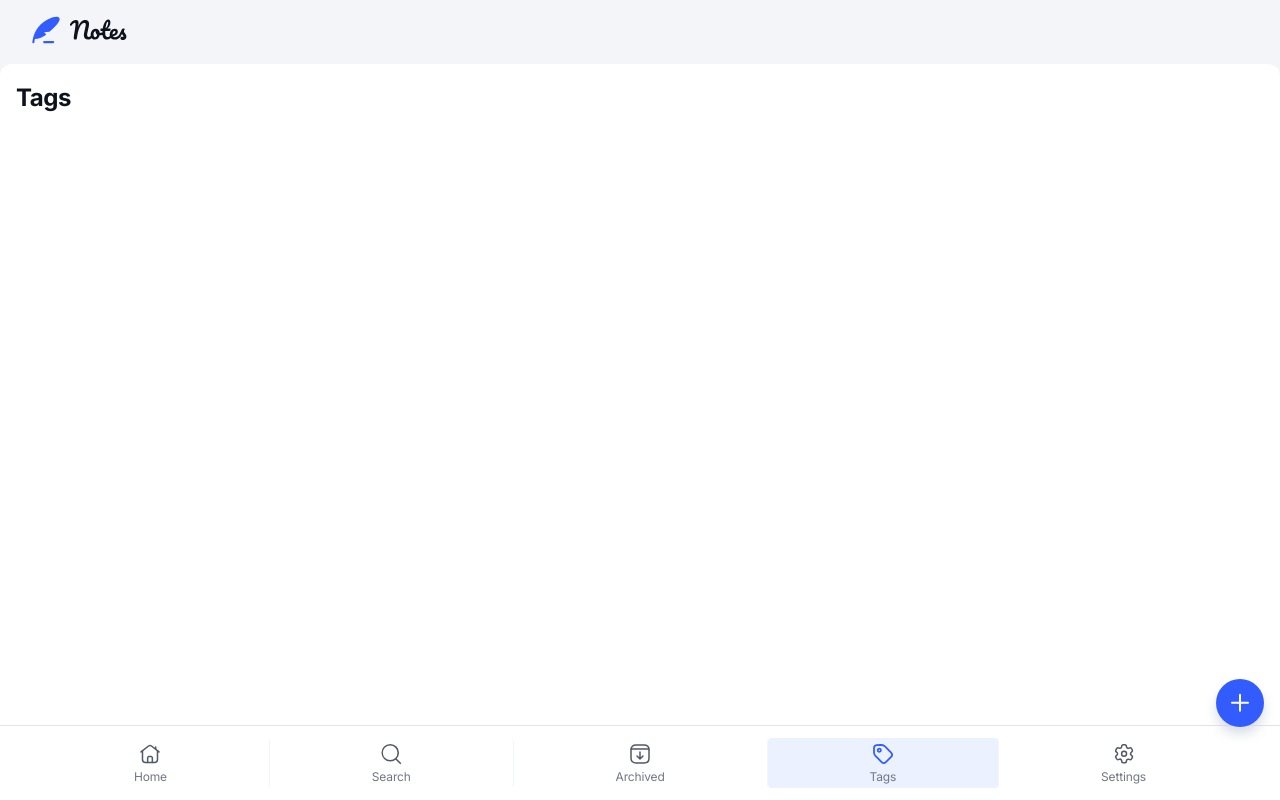
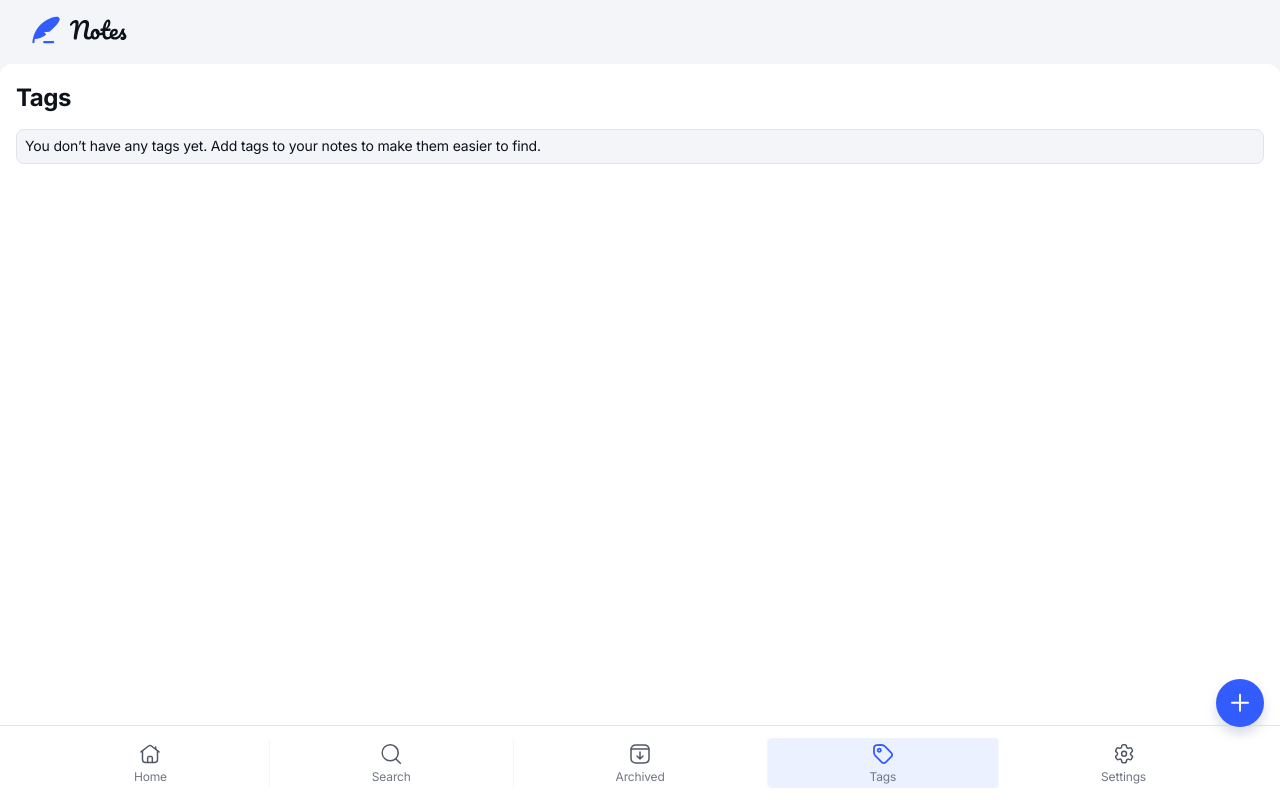
Before and after one commit to vicaleksa/note-taking-web-app, a React app: page /tags in a window 1280 px wide. Built offline with nearby package versions, Linux system fonts and the light colour scheme.

Commit message:
add empty state for tags page

```diff
--- a/src/pages/TagsOverview/index.tsx
+++ b/src/pages/TagsOverview/index.tsx
@@ -1,3 +1,4 @@
+import Alert from '../../components/Alert';
 import FloatingActionButton from '../../components/FloatingActionButton';
 import TagsList from '../../components/TagsList';
 import getNotesFromStorage from '../../utils/getNotesFromStorage';
@@ -15,6 +16,9 @@ export default function TagsOverview() {
         <>
             <h1 className={styles.title}>Tags</h1>
             <TagsList tags={uniqueTags} />
+            {uniqueTags.length === 0 && (
+                <Alert text="You don’t have any tags yet. Add tags to your notes to make them easier to find." />
+            )}
             <FloatingActionButton
                 size="small"
                 ariaLabel="Create a new note"
```
